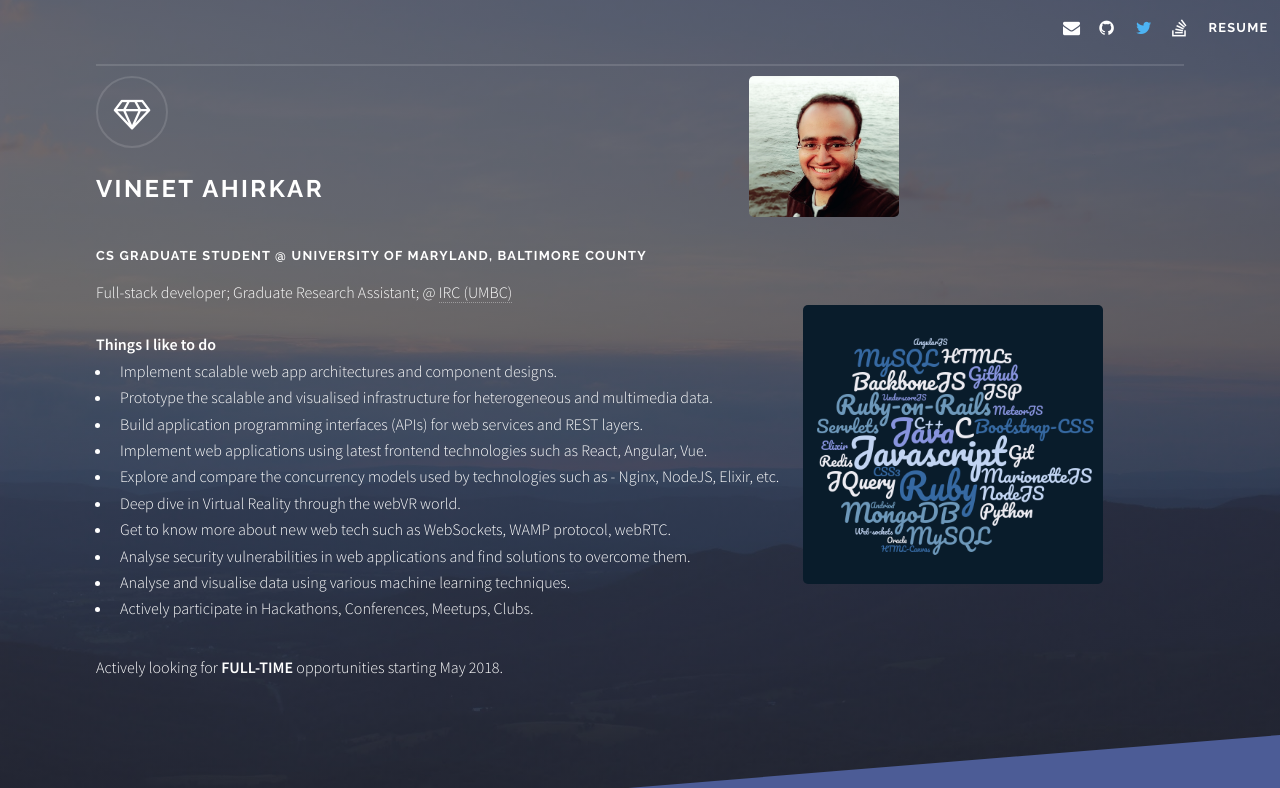
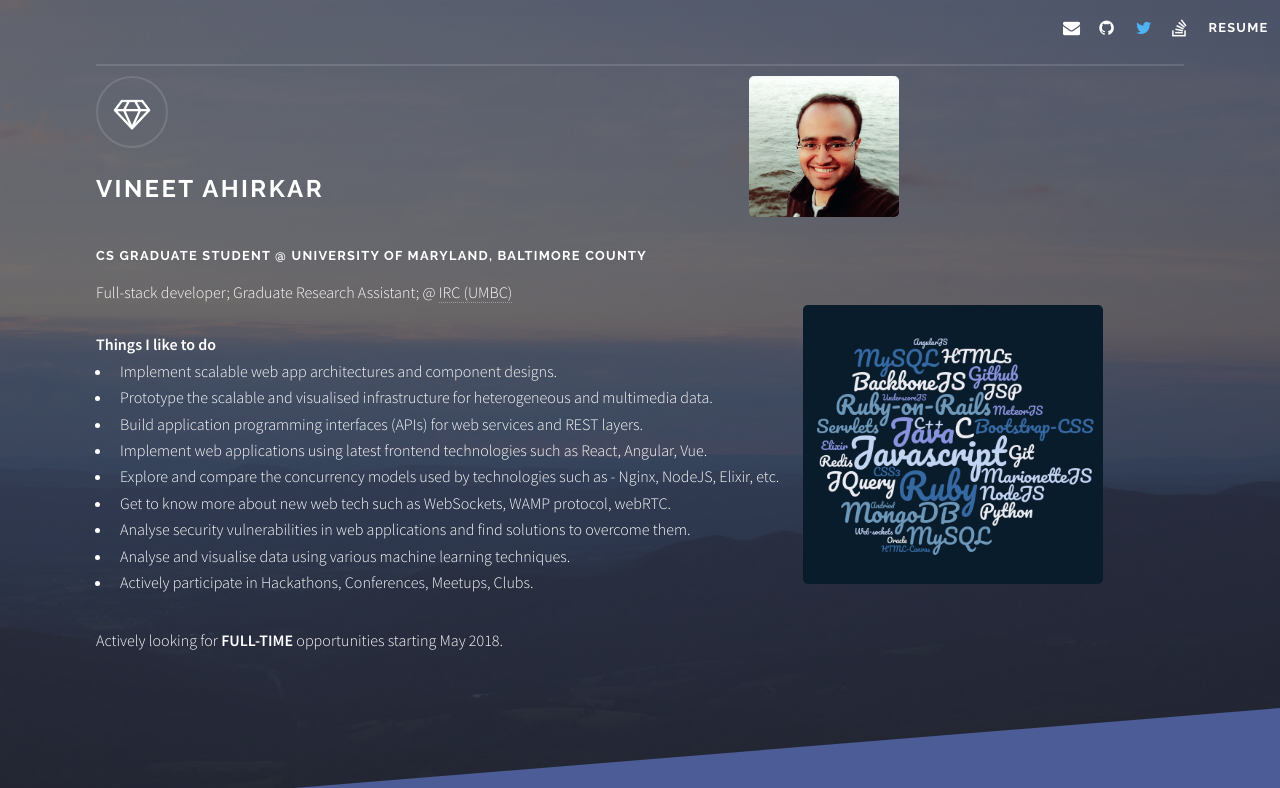
Before and after one commit to vinzee/vinzee.github.io, a Jekyll site: the page built from index.html, in a window 1280 px wide and 900 px high, cut to the strip 0-788 px from the top of the window. Built offline with Jekyll 4.4.1, drawn with Linux system fonts in a browser that asks for light colours; nearby versions of some CDN libraries; comment, search, counter and statistics services are not loaded; a style sheet for code colours, icons or effects is not loaded.

Commit message:
remove VR in header

```diff
--- a/_includes/banner.html
+++ b/_includes/banner.html
@@ -23,7 +23,6 @@
 			<li>Build application programming interfaces (APIs) for web services and REST layers.</li>
 			<li>Implement web applications using latest frontend technologies such as React, Angular, Vue.</li>
 			<li>Explore and compare the concurrency models used by technologies such as - Nginx, NodeJS, Elixir, etc.</li>
-			<li>Deep dive in Virtual Reality through the webVR world.</li>
 			<li>Get to know more about new web tech such as WebSockets, WAMP protocol, webRTC.</li>
 			<li>Analyse security vulnerabilities in web applications and find solutions to overcome them.</li>
 			<li>Analyse and visualise data using various machine learning techniques.</li>
```
